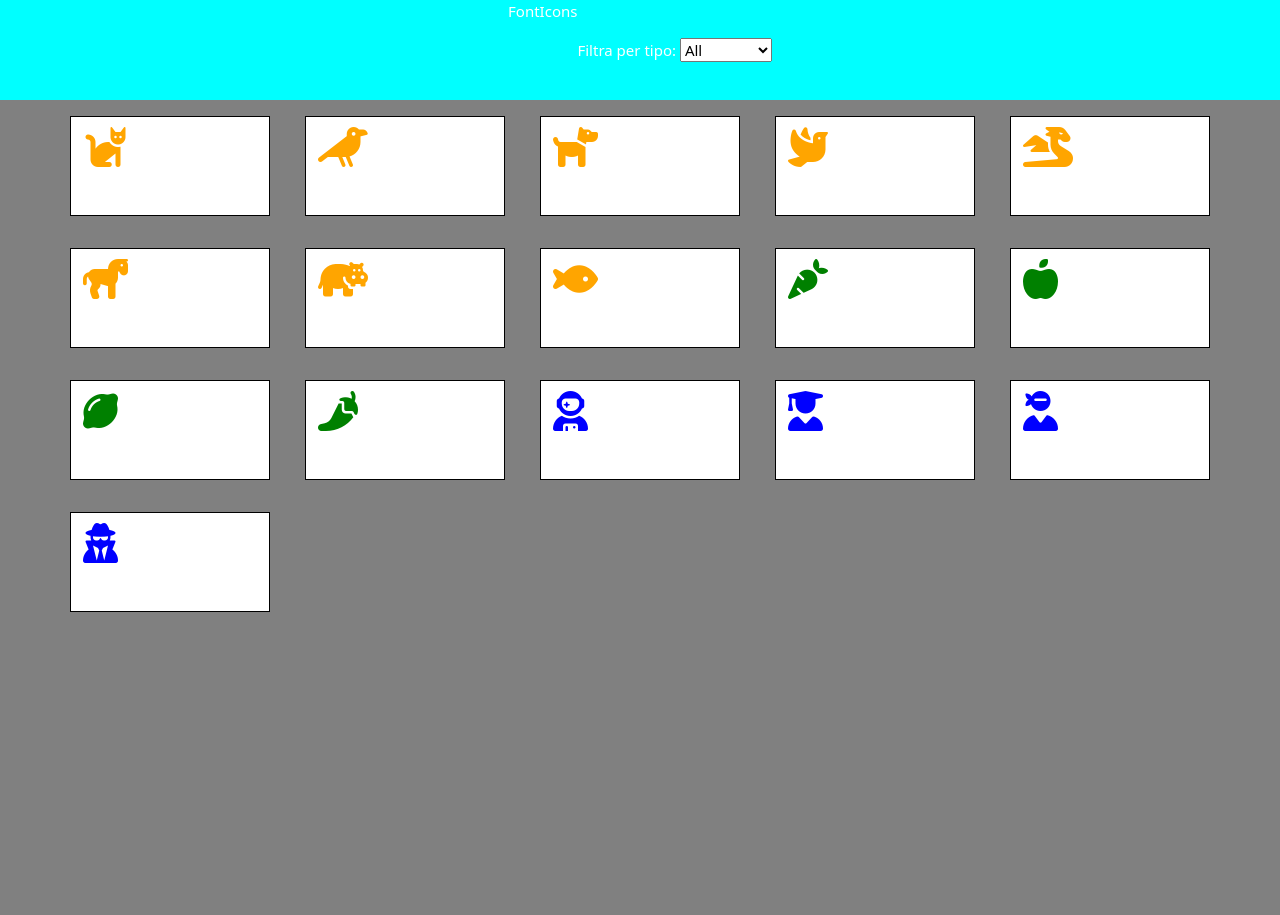
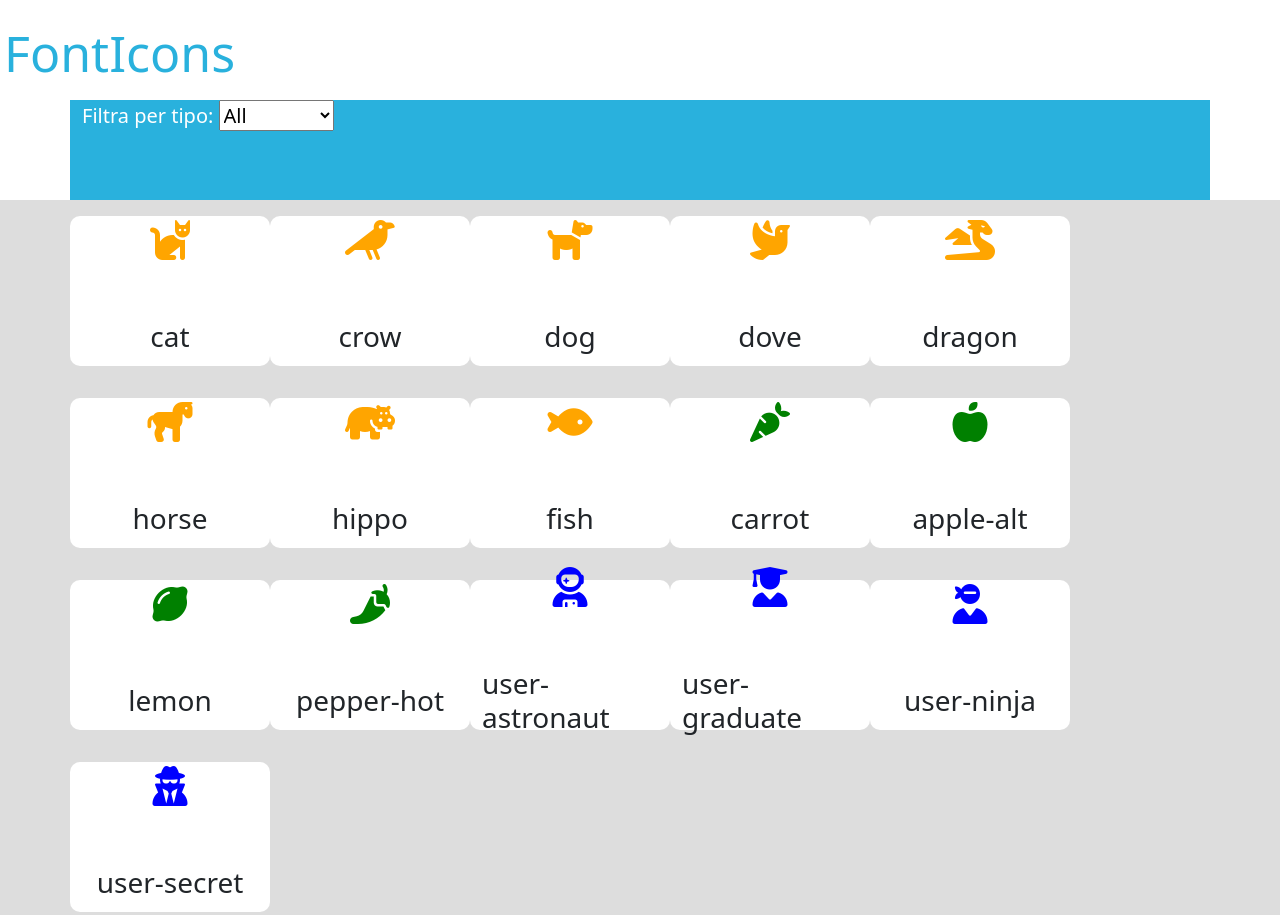
Before and after one commit to GianmarcoRuffi/js-es6-icons, a plain HTML site: page index.html in a window 1280 px wide. Shown: the top 915 px of the page. Drawn offline with nearby package versions, Linux system fonts and the light colour scheme.

Commit message:
Conclusione esercizio

```diff
--- a/data.js
+++ b/data.js
@@ -123,14 +123,34 @@ const iconArray = [
 const icons = document.getElementById("icons");
 const filter = document.getElementById("filter");
 
-iconArray.forEach((element, index) => {
-  document.getElementById("icons").innerHTML += ` <div class="icon-card my-3">
-  <i class="${element.family} ${element.prefix}${element.name} ${element.type}" style="color:${element.color}"> </i> </div>
-  `;
-});
+function renderIcons(selection) {
+  document.getElementById("icons").innerHTML = "";
+  iconArray.forEach((element, index) => {
+    if (selection == "all") {
+      document.getElementById(
+        "icons"
+      ).innerHTML += ` <div class="icon-card my-3">
+    <i class="${element.family} ${element.prefix}${element.name} ${element.type}" style="color:${element.color}"> </i> <br>
+    <h3>${element.name}</h3>  </div>
+    `;
+    }
+
+    if (element.type.includes(selection)) {
+      document.getElementById(
+        "icons"
+      ).innerHTML += ` <div class="icon-card my-3">
+    <i class="${element.family} ${element.prefix}${element.name} ${element.type}" style="color:${element.color}"> </i> <br>
+    <h3>${element.name}</h3>  </div>
+    `;
+    }
+  });
+
+  console.log(selection);
+}
+
+renderIcons("all");
 
 filter.addEventListener("change", function (event) {
-  // let value = filter.options[filter.selectedIndex].value;
-  let value = event.target;
-  console.log(value.value);
+  let value = event.target.value;
+  renderIcons(value);
 });
--- a/index.html
+++ b/index.html
@@ -18,27 +18,27 @@
     <title>Icons</title>
   </head>
   <body>
-    <header class="d-flex justify-content-center">
-      <div class="row d-flex justify-content-left">
-        <div class="col-12">FontIcons</div>
-      </div>
+    <header class="d-flex justify-content-left">
+      <div class="row d-flex justify-content-left p-3 logo">FontIcons</div>
+    </header>
+    <div class="container filter-box">
       <div class="row d-flex justify-content-center align-items-center">
-        <div class="col-12 justify-content-center">
+        <div class="col-12 justify-content-center align-items-center">
           <form action="/action_page.php">
             <label for="filter">Filtra per tipo: </label>
             <select name="filter" id="filter">
-              <option value="1">All</option>
-              <option value="2">animal</option>
-              <option value="3">vegetable</option>
-              <option value="4">user</option>
+              <option value="all">All</option>
+              <option value="animal">animal</option>
+              <option value="vegetable">vegetable</option>
+              <option value="user">user</option>
             </select>
           </form>
         </div>
       </div>
-    </header>
+    </div>
     <main>
       <div class="container">
-        <div class="row d-flex justify-content-between" id="icons"></div>
+        <div class="row d-flex justify-content-left" id="icons"></div>
       </div>
     </main>
 
--- a/style.css
+++ b/style.css
@@ -1,15 +1,23 @@
-header {
+.logo {
   height: 100px;
-  width: auto;
-  background-color: aqua;
+  width: 100%;
+  background-color: white;
+  color: #29b1dd;
+  font-size: 50px;
+}
+
+.filter-box {
+  height: 100px;
+  width: 100%;
+  background-color: #29b1dd;
   color: white;
-  font-size: 15px;
+  font-size: 20px;
 }
 
 main {
   height: 900px;
   width: auto;
-  background-color: gray;
+  background-color: #dddddd;
 }
 
 #icons {
@@ -18,7 +26,12 @@ main {
 
 #icons > .icon-card {
   width: 200px;
-  height: 100px;
-  border: 1px solid black;
+  height: 150px;
+  border: 1px black;
   background-color: white;
+  justify-content: center;
+  display: flex;
+  align-items: center;
+  flex-direction: column;
+  border-radius: 10px;
 }
```
